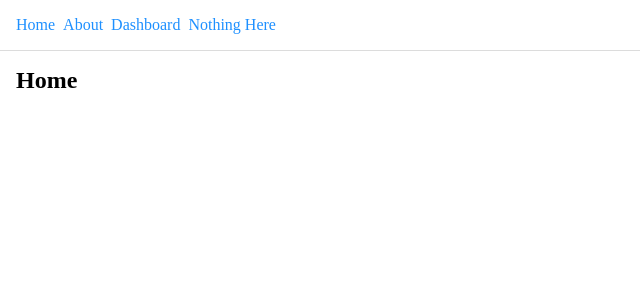
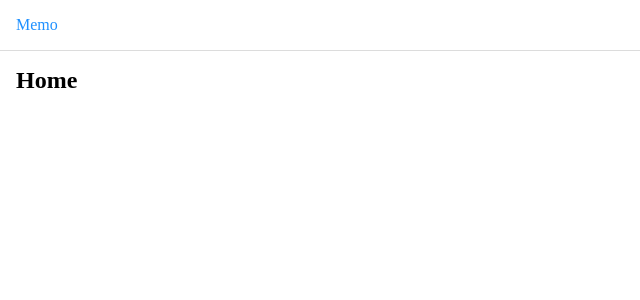
Before and after one commit to socratone/react-rendering-study, a React (Vite) app: page / in a window 1280 px wide. Shown: the top 300 px of the page, without its empty margins (0-640 px from the left). Built offline with nearby package versions, Linux system fonts and the light colour scheme.

Commit message:
feat: add memo

```diff
--- a/index.html
+++ b/index.html
@@ -4,7 +4,7 @@
     <meta charset="UTF-8" />
     <link rel="icon" type="image/svg+xml" href="/vite.svg" />
     <meta name="viewport" content="width=device-width, initial-scale=1.0" />
-    <title>Vite + React + TS</title>
+    <title>React Rendering Study</title>
   </head>
   <body>
     <div id="root"></div>
--- a/src/App.tsx
+++ b/src/App.tsx
@@ -1,28 +1,37 @@
 import './styles/global.css';
 
+import { lazy, Suspense } from 'react';
 import { Link, Route, Routes } from 'react-router-dom';
 
-import Layout from './components/Layout/Layout';
+import Layout from './components/Layout';
+
+const NAV_ITEMS = ['memo'];
+
+const routes = NAV_ITEMS.map((navItem) => {
+  return { path: navItem, Component: lazy(() => import(`./pages/${navItem}`)) };
+});
 
 export default function App() {
   return (
-    <>
+    <Suspense>
       {/* Routes nest inside one another. Nested route paths build upon
-            parent route paths, and nested route elements render inside
-            parent route elements. See the note about <Outlet> below. */}
+      parent route paths, and nested route elements render inside
+      parent route elements. See the note about <Outlet> below. */}
       <Routes>
-        <Route path="/" element={<Layout />}>
+        <Route path="/" element={<Layout navItems={NAV_ITEMS} />}>
           <Route index element={<Home />} />
-          <Route path="about" element={<About />} />
-          <Route path="dashboard" element={<Dashboard />} />
 
-          {/* Using path="*"" means "match anything", so this route
-                acts like a catch-all for URLs that we don't have explicit
-                routes for. */}
+          {routes.map(({ path, Component }) => (
+            <Route key={path} path={path} element={<Component />} />
+          ))}
+
+          {/* Using path="*" means "match anything", so this route
+          acts like a catch-all for URLs that we don't have explicit
+          routes for. */}
           <Route path="*" element={<NoMatch />} />
         </Route>
       </Routes>
-    </>
+    </Suspense>
   );
 }
 
@@ -30,22 +39,6 @@ function Home() {
   return (
     <div>
       <h2>Home</h2>
-    </div>
-  );
-}
-
-function About() {
-  return (
-    <div>
-      <h2>About</h2>
-    </div>
-  );
-}
-
-function Dashboard() {
-  return (
-    <div>
-      <h2>Dashboard</h2>
     </div>
   );
 }
--- a/src/components/Layout/Layout.tsx
+++ b/src/components/Layout/Layout.tsx
@@ -1,26 +1,40 @@
-import { Link, Outlet } from 'react-router-dom';
+import styled from '@emotion/styled';
+import { Outlet } from 'react-router-dom';
 
-import { StyledMain, StyledNav } from './styles';
+import NavItem from './NavItem';
 
-const Layout = () => {
+type LayoutProps = {
+  navItems: string[];
+};
+
+const StyledNav = styled.nav`
+  padding: 1rem;
+  border-bottom: 1px solid gainsboro;
+
+  ul {
+    display: flex;
+    flex-wrap: wrap;
+    list-style-type: none;
+    margin: 0;
+    padding: 0;
+    gap: 0.5rem;
+  }
+`;
+
+const StyledMain = styled.main`
+  padding: 1rem;
+`;
+
+const Layout: React.FC<LayoutProps> = ({ navItems }) => {
   return (
     <>
       {/* A "layout route" is a good place to put markup you want to
         share across all the pages on your site, like navigation. */}
       <StyledNav>
         <ul>
-          <li>
-            <Link to="/">Home</Link>
-          </li>
-          <li>
-            <Link to="/about">About</Link>
-          </li>
-          <li>
-            <Link to="/dashboard">Dashboard</Link>
-          </li>
-          <li>
-            <Link to="/nothing-here">Nothing Here</Link>
-          </li>
+          {navItems.map((navItem) => (
+            <NavItem key={navItem} to={navItem} />
+          ))}
         </ul>
       </StyledNav>
 
--- /dev/null
+++ b/src/components/Layout/NavItem.tsx
@@ -0,0 +1,23 @@
+import { Link } from 'react-router-dom';
+
+interface NavItemProps {
+  to: string;
+}
+
+const NavItem: React.FC<NavItemProps> = ({ to }) => {
+  const getLinkLabel = () => {
+    const words = to.split(/[/-]+/);
+    const capitalizedWords = words
+      .filter(Boolean)
+      .map((word) => word.charAt(0).toUpperCase() + word.slice(1));
+    return capitalizedWords.join('');
+  };
+
+  return (
+    <li>
+      <Link to={to}>{getLinkLabel()}</Link>
+    </li>
+  );
+};
+
+export default NavItem;
--- a/src/components/Layout/styles.ts
+++ /dev/null
@@ -1,18 +0,0 @@
-import styled from '@emotion/styled';
-
-export const StyledNav = styled.nav`
-  padding: 1rem;
-  border-bottom: 1px solid gainsboro;
-
-  ul {
-    display: flex;
-    list-style-type: none;
-    margin: 0;
-    padding: 0;
-    gap: 0.5rem;
-  }
-`;
-
-export const StyledMain = styled.main`
-  padding: 1rem;
-`;
--- /dev/null
+++ b/src/pages/memo/index.tsx
@@ -0,0 +1,70 @@
+import styled from '@emotion/styled';
+import { memo, useCallback, useState } from 'react';
+
+type MemoValueChildProps = {
+  value: number;
+};
+
+type MemoFunctionChildProps = {
+  onClick: () => void;
+};
+
+const StyledBox = styled.div`
+  border: 1px solid gainsboro;
+  padding: 1rem;
+`;
+
+const Child = () => {
+  return <StyledBox>Child</StyledBox>;
+};
+
+const MemoChild = memo(() => {
+  return <StyledBox>MemoChild</StyledBox>;
+});
+
+const MemoValueChild: React.FC<MemoValueChildProps> = memo(({ value }) => {
+  return <StyledBox>MemoValueChild {value}</StyledBox>;
+});
+
+const MemoFunctionChild: React.FC<MemoFunctionChildProps> = memo(
+  ({ onClick }) => {
+    return <StyledBox onClick={onClick}>MemoFunctionChild</StyledBox>;
+  }
+);
+
+const Memo = () => {
+  const [count, setCount] = useState(0);
+
+  const handleClick = () => {
+    //
+  };
+
+  const handleMemoClick = useCallback(() => {
+    //
+  }, []);
+
+  return (
+    <StyledBox
+      style={{
+        display: 'flex',
+        flexDirection: 'column',
+        gap: '1rem',
+      }}
+    >
+      <div>{count}</div>
+      <button
+        onClick={() => setCount((count) => count + 1)}
+        style={{ padding: '1rem' }}
+      >
+        Increase
+      </button>
+      <Child />
+      <MemoChild />
+      <MemoValueChild value={Math.floor(count / 5)} />
+      <MemoFunctionChild onClick={handleClick} />
+      <MemoFunctionChild onClick={handleMemoClick} />
+    </StyledBox>
+  );
+};
+
+export default Memo;
```
Also changed, not shown: .eslintrc.json.
